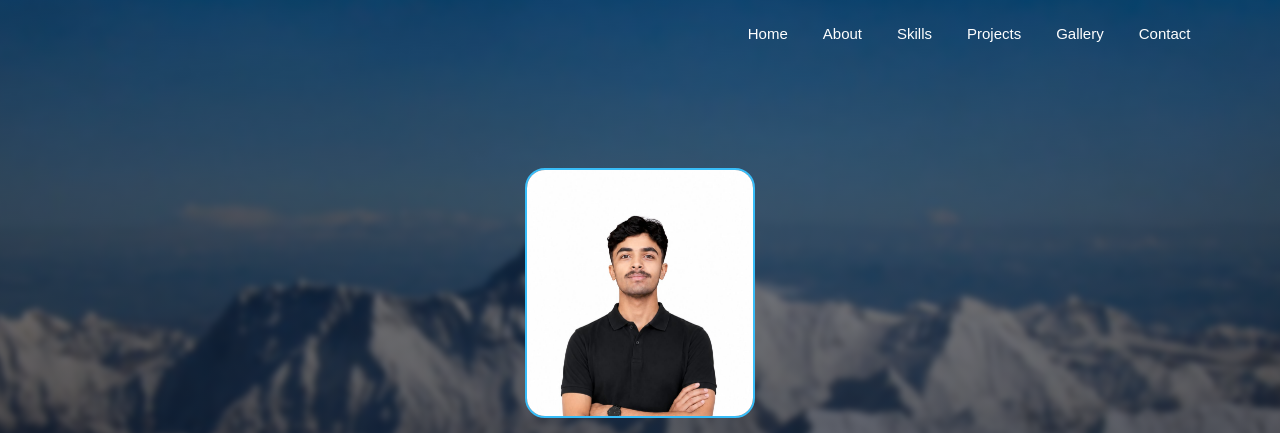
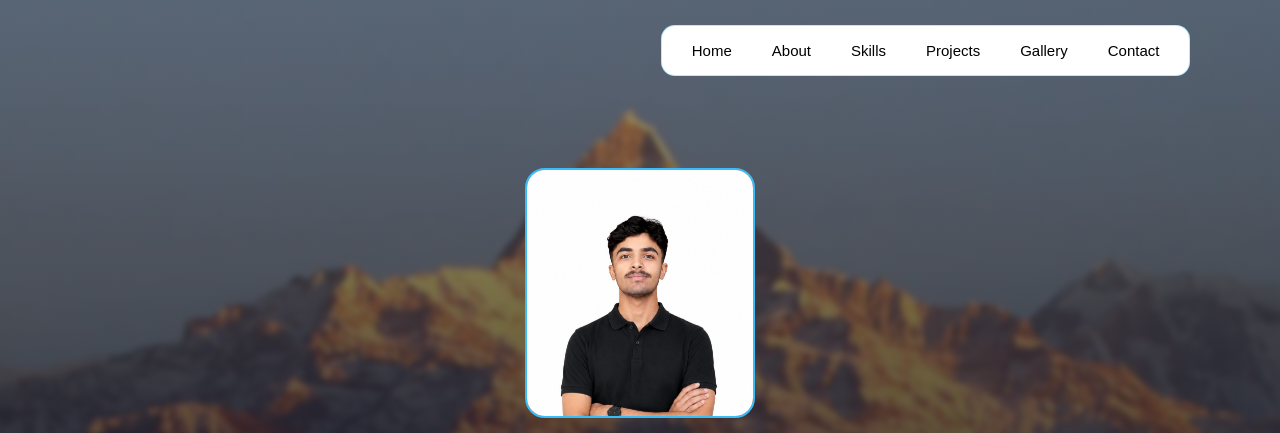
Before and after one commit to Deepak-Lamsal/My-Structured-Portfolio, a plain HTML site: page index.html in a window 1280 px wide. Shown: the top 433 px of the page. Drawn offline with Linux system fonts and the light colour scheme.

Commit message:
navbar final updated

```diff
--- a/style.css
+++ b/style.css
@@ -32,18 +32,31 @@ nav {
     display: flex;
     justify-content: flex-end;
     align-items: center;
-    gap: 35px;
+    gap: 8px;
+
+    width: fit-content;
+    margin-left: auto;
+    padding: 8px 14px;
+
+    background: #ffffff;
+    backdrop-filter: blur(10px);
+    -webkit-backdrop-filter: blur(10px);
+    border: 1px solid rgba(56, 189, 248, 0.35);
+    border-radius: 14px;
 }
 
 nav a {
-    color: #ffffff;
+    color: #000000;
     text-decoration: none;
     font-size: 15px;
-    transition: color 0.3s ease;
+    padding: 8px 16px;
+    border-radius: 8px;
+    transition: background-color 0.3s ease, color 0.3s ease;
 }
 
 nav a:hover {
-    color: #9a0c0c;
+    background-color: #000000;
+    color: #38bdf8;
 }
 
 
@@ -71,7 +84,7 @@ nav a:hover {
     position: absolute;
     inset: -8px;
 
-    background-image: url("new.jpg");
+    background-image: url("machhapuchre.jpg");
     background-size: cover;
     background-position: center;
     background-repeat: no-repeat;
```
